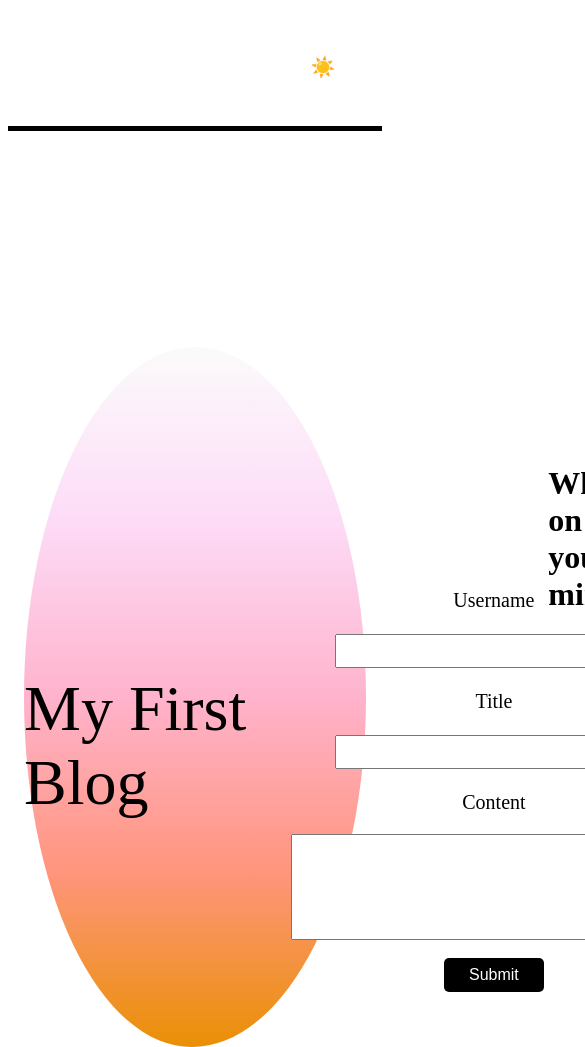
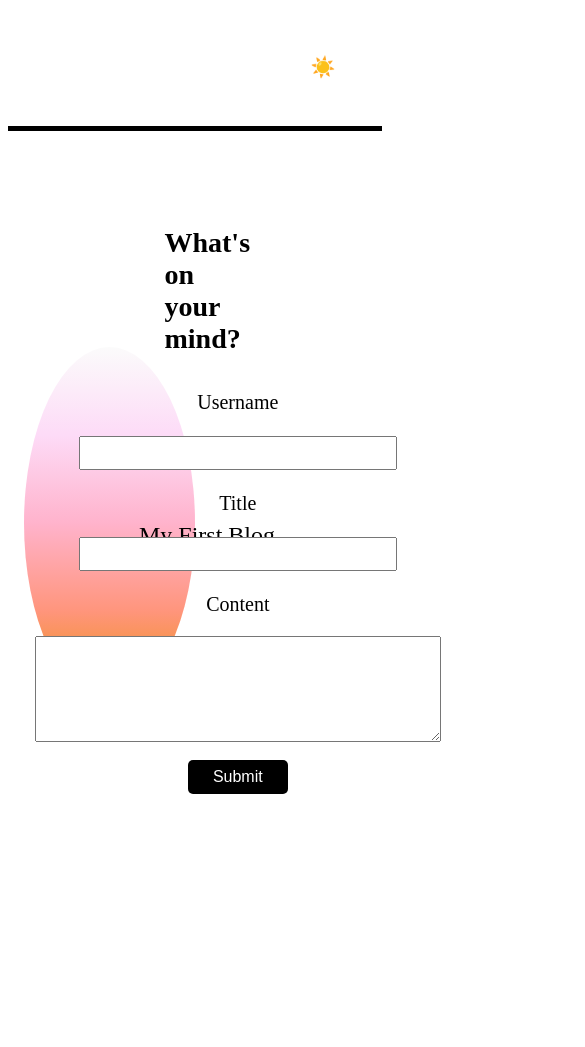
Before and after one commit to kalisurf3r/personal-blog, a plain HTML site: page index.html in a window 390 px wide. Shown: the top 1047 px of the page, 585 px wide, since content can reach past the window. After the commit the page ends 976 px from the top, so only its background shows below. Drawn offline with Linux system fonts and the light colour scheme.

Commit message:
made landing page responsive

```diff
--- a/assets/styles.css
+++ b/assets/styles.css
@@ -4,6 +4,7 @@ nav {
   justify-content: flex-end;
   padding: 1rem;
   border-bottom: solid 5px black;
+  flex-shrink: 1;
 }
 
 h2 {
@@ -14,7 +15,7 @@ h2 {
   align-items: center;
   position: relative;
   bottom: 550px;
-  left: 615px;
+  left: 360px;
 }
 
 form {
@@ -23,8 +24,8 @@ form {
   align-items: center;
   flex-direction: column;
   position: relative;
-  bottom: 300px;
-  left: 250px;
+  bottom: 250px;
+  left: auto;
 }
 
 label {
@@ -113,3 +114,42 @@ textarea {
   border-radius: 5px;
   width: 100px;
 }
+
+@media (max-width: 768px) {
+  #circle {
+      display: flex;
+      width: 50%;
+      height: 50%;
+  }
+  #blog {
+      display: flex;
+      display: flex;
+      justify-content: center;
+      align-items: center;
+      font-size: 1.5em;
+      position: relative;
+      bottom: 150px;
+      left: 115px;
+  }
+
+  form {
+    display: flex;
+    justify-content: center;
+    align-items: center;
+    flex-direction: column;
+    position: relative;
+    bottom: 150px;
+    left: auto;
+  }
+
+  h2 {
+    font-size: 1.75em;
+  /* margin: 0; */
+  /* display: inline-flex; */
+  justify-content: center;
+  align-items: center;
+  position: relative;
+  bottom: 450px;
+  left: 225px;
+  }
+}
--- a/js/blog.js
+++ b/js/blog.js
@@ -3,8 +3,7 @@ const page = document.querySelector("body");
 const backBtn = document.getElementById("back");
 
 const container = document.querySelector(".containerBlog");
-
-
+let userObj = [];
 let mode = "light";
 
 //upon loading the page
```
